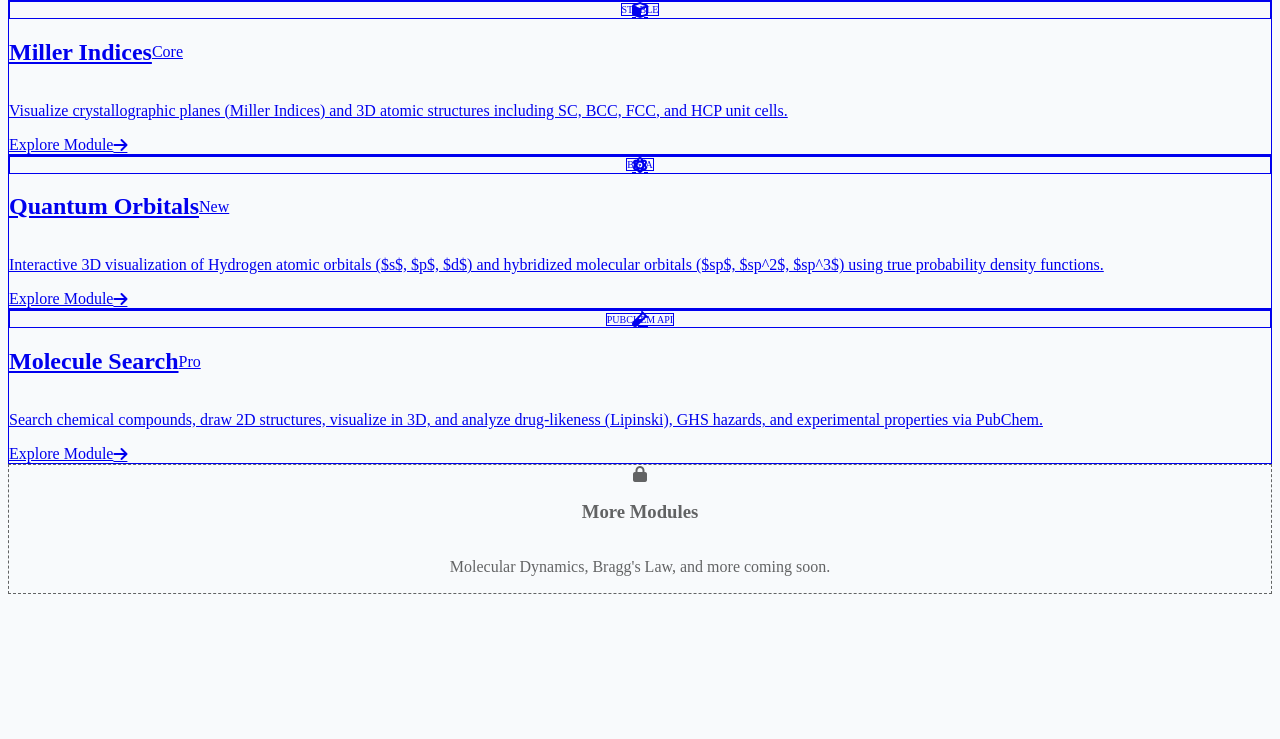
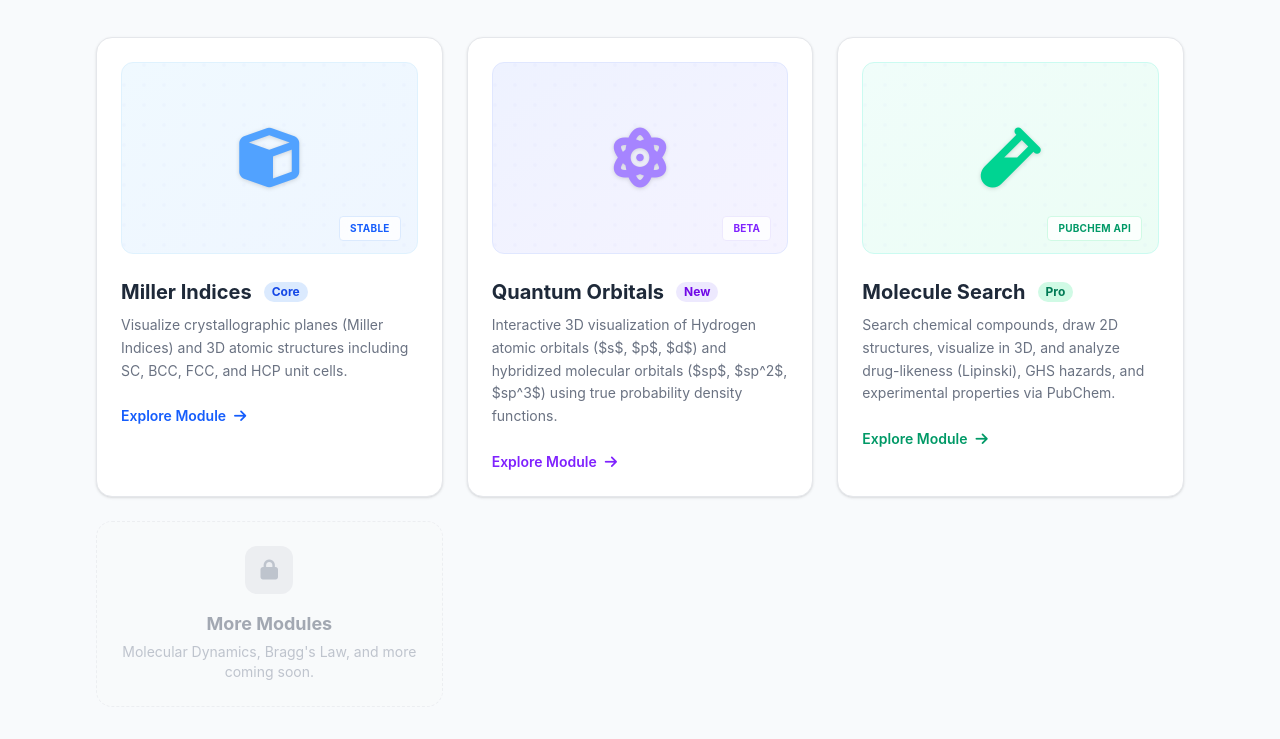
Before and after one commit to sulthanr96/miller-indices-3d-SRS-Lab, a website built with Vite: page index.html in a window 1280 px wide. Shown: the part 224-963 px from the top of the page. Before the commit the page ends 824 px from the top, so only its background shows below. Built offline with nearby package versions, Linux system fonts and the light colour scheme.

Commit message:
fix: resolve Tailwind v4 compatibility by replacing @tailwind directives with @import 'tailwindcss' to restore missing styles

```diff
--- a/style.css
+++ b/style.css
@@ -1,6 +1,4 @@
-@tailwind base;
-@tailwind components;
-@tailwind utilities;
+@import "tailwindcss";
 
 /* Additional custom styles */
 body {
```
